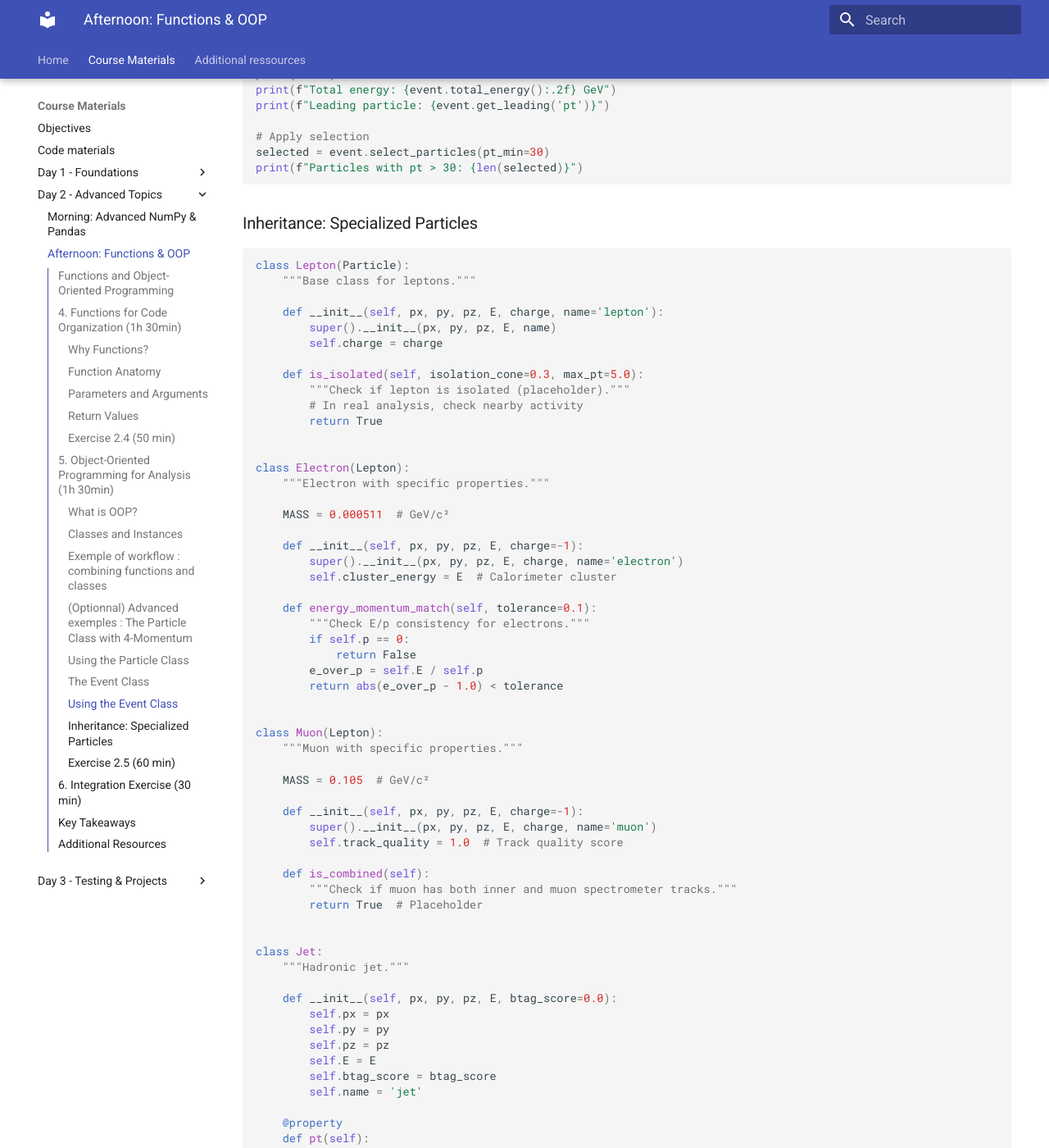
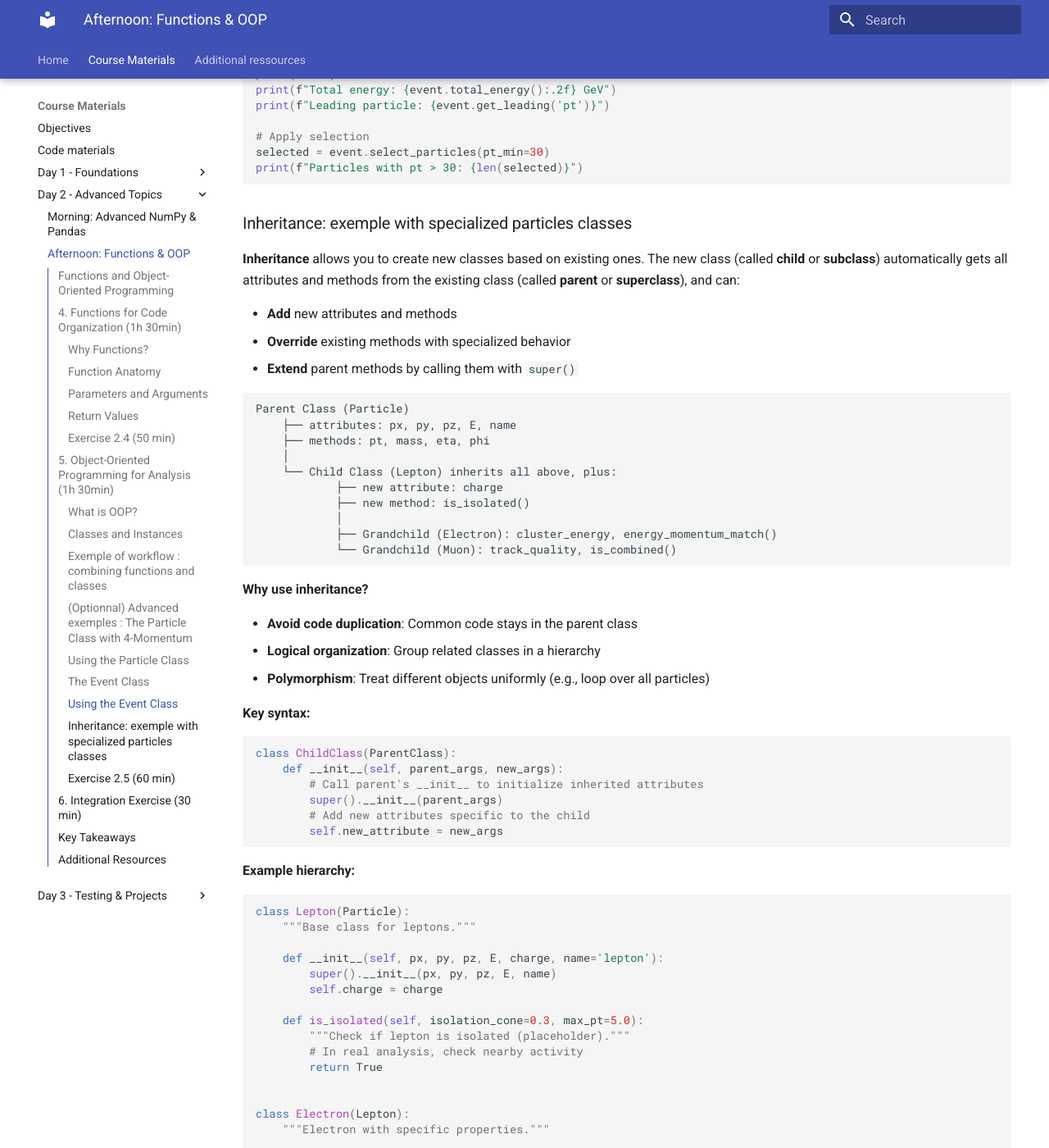
Before and after one commit to OpenAdalab/course_initiation_scientific_python, an MkDocs documentation site: the page built from docs/day2_afternoon.md, in a window 1280 px wide and 1400 px high, scrolled down 9531 px. Shown: the whole window at 82% size. Built offline with MkDocs 1.6.1 and Material for MkDocs 9.7.7, drawn with Linux system fonts in a browser that asks for light colours; some of the changed text lies outside the part shown.

Commit message:
update: add detailed explanations

````diff
--- a/docs/day2_afternoon.md
+++ b/docs/day2_afternoon.md
@@ -417,8 +417,6 @@ analysis.summary()
 This pattern keeps functions simple and testable, while the class provides a clear workflow structure.
 You can write some kind of code in a python file (```.py```), in order to be automated & debuged more easily !
 
-
-
 ### (Optionnal) Advanced exemples : The Particle Class with 4-Momentum
 
 ```python
@@ -580,7 +578,45 @@ selected = event.select_particles(pt_min=30)
 print(f"Particles with pt > 30: {len(selected)}")
 ```
 
-### Inheritance: Specialized Particles
+### Inheritance: exemple with specialized particles classes
+
+**Inheritance** allows you to create new classes based on existing ones. The new class (called **child** or **subclass**) automatically gets all attributes and methods from the existing class (called **parent** or **superclass**), and can:
+
+- **Add** new attributes and methods
+- **Override** existing methods with specialized behavior
+- **Extend** parent methods by calling them with `super()`
+
+```
+Parent Class (Particle)
+    ├── attributes: px, py, pz, E, name
+    ├── methods: pt, mass, eta, phi
+    │
+    └── Child Class (Lepton) inherits all above, plus:
+            ├── new attribute: charge
+            ├── new method: is_isolated()
+            │
+            ├── Grandchild (Electron): cluster_energy, energy_momentum_match()
+            └── Grandchild (Muon): track_quality, is_combined()
+```
+
+**Why use inheritance?**
+
+- **Avoid code duplication**: Common code stays in the parent class
+- **Logical organization**: Group related classes in a hierarchy
+- **Polymorphism**: Treat different objects uniformly (e.g., loop over all particles)
+
+**Key syntax:**
+
+```python
+class ChildClass(ParentClass):
+    def __init__(self, parent_args, new_args):
+        # Call parent's __init__ to initialize inherited attributes
+        super().__init__(parent_args)
+        # Add new attributes specific to the child
+        self.new_attribute = new_args
+```
+
+**Example hierarchy:**
 
 ```python
 class Lepton(Particle):
@@ -645,6 +681,27 @@ class Jet:
     def is_b_tagged(self, working_point=0.7):
         """Check if jet is b-tagged."""
         return self.btag_score > working_point
+```
+??? "Different typologies of inheritance"
+    For a review ot different types of inheritance, you can see [this blog page](https://www.codecademy.com/article/what-is-python-inheritance) or [this one in french](https://www.datacamp.com/fr/tutorial/python-inheritance)
+
+
+**Using inherited classes:**
+
+```python
+# Create specific particle types
+electron = Electron(px=30, py=20, pz=10, E=50, charge=-1)
+muon = Muon(px=-25, py=-15, pz=40, E=45, charge=-1)
+
+# Inherited properties work automatically
+print(f"Electron pt: {electron.pt:.2f}")  # From Particle
+print(f"Electron charge: {electron.charge}")  # From Lepton
+print(f"E/p match: {electron.energy_momentum_match()}")  # Electron-specific
+
+# Polymorphism: treat different types uniformly
+particles = [electron, muon]
+for p in particles:
+    print(f"{p.name}: pt={p.pt:.2f}, isolated={p.is_isolated()}")
 ```
 
 ??? info "Special methods (Advanced)"
````
